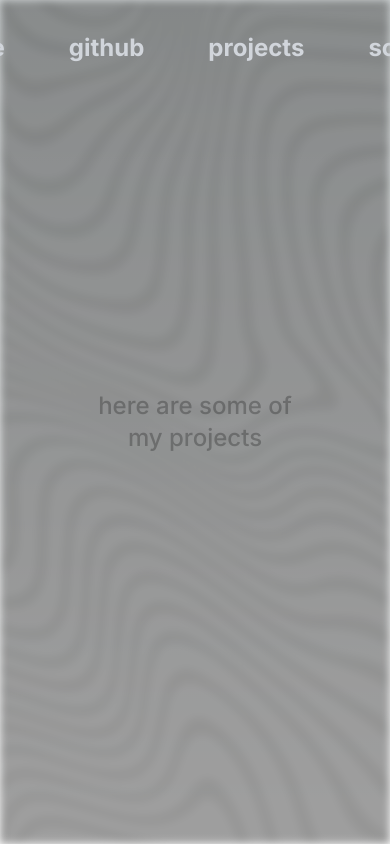
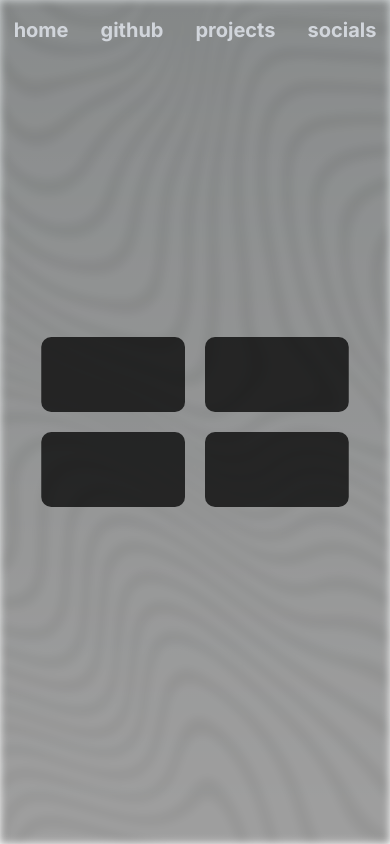
Before and after one commit to sketchycrypt/portfolio-website, a Next.js app: page /projects in a window 390 px wide. Built offline with nearby package versions, Linux system fonts and the light colour scheme.

Commit message:
Refactor navigation bar styling and update project page

```diff
--- a/src/app/page.tsx
+++ b/src/app/page.tsx
@@ -69,27 +69,25 @@ export default function Home() {
           &lt;3
         </div>
       </Link>
-      <div className="fixed top-0 w-full flex justify-center items-end text-2xl font-inter font-bold text-gray-300 text-center">
+      <div className="md:text-2xl fixed top-0 w-full flex justify-center items-end text-xl font-inter font-bold text-gray-300 text-center">
         <Link href="../">
-          <div className="m-8 hover:scale-110 transition ease-in-out duration-150">
+          <div className="md:m-8 m-4 hover:scale-110 transition ease-in-out duration-150">
             home
           </div>
         </Link>
         <Link href="https://github.com/sketchycrypt">
-          <div className="m-8 hover:scale-110 transition ease-in-out duration-150">
+          <div className="md:m-8 m-4 hover:scale-110 transition ease-in-out duration-150">
             github
           </div>
         </Link>
-        <Link href="/projects">
-          <div className="m-8 hover:scale-110 transition ease-in-out duration-150">
+        <Link href="#">
+          <div className="md:m-8 m-4 hover:scale-110 transition ease-in-out duration-150">
             projects
           </div>
         </Link>
-        <Link href="##">
-          <div className="m-8 hover:scale-110 transition ease-in-out duration-150">
+          <div className="md:m-8 m-4 hover:scale-110 transition ease-in-out duration-150" onClick={() => alert("Not done yet")}>
             socials
           </div>
-        </Link>
       </div>
     </main>
   );
--- /dev/null
+++ b/src/app/projects/githubprojectsgrid.tsx
@@ -0,0 +1,32 @@
+// src/app/projects/GitHubProjectsGrid.tsx
+
+import React from 'react';
+import Link from 'next/link';
+
+interface GitHubProject {
+ name: string;
+ url: string;
+}
+
+const projects: GitHubProject[] = [
+ { name: 'new tab', url: 'https://github.com/sketchycrypt/new-tab' },
+ { name: 'othello', url: 'https://github.com/sketchycrypt/Othello' },
+ { name: 'crocrun', url: 'https://github.com/sketchycrypt/crocrun' },
+ { name: 'portfolio', url: 'https://github.com/sketchycrypt/portfolio-website' },
+];
+
+const GitHubProjectsGrid: React.FC = () => {
+ return (
+    <div className="scale-125 md:scale-100 text-center grid grid-cols-2 gap-4 mx-auto my-16">
+      {projects.map((project, index) => (
+        <div key={index} className="bg-black opacity-75 p-4 rounded-lg hover:opacity-100 -highlight transition ease-in-out duration-150">
+          <Link legacyBehavior href={project.url}>
+            <a className="text-center text-xl font-bold">{project.name}</a>
+          </Link>
+        </div>
+      ))}
+    </div>
+ );
+};
+
+export default GitHubProjectsGrid;
--- a/src/app/projects/page.tsx
+++ b/src/app/projects/page.tsx
@@ -4,6 +4,7 @@ import Link from "next/link";
 import background from "../images/bg.png";
 import avatarUrl from "../avatar";
 import React, { useState, useEffect } from "react";
+import GitHubProjectsGrid from "./githubprojectsgrid";
 
 export default function Home() {
   const [avatar, setAvatar] = useState<string | null>(null);
@@ -33,15 +34,14 @@ export default function Home() {
       </div>
 
       <div className="flex flex-col items-center justify-center h-screen">
-        <div className="flex flex-col items-center justify-center hover:transition ease-in-out duration-150 z-20">
-          <div className="font-inter font-medium text-2xl text-center md:text-4xl">
-            <h1 className={hoverEffect}>
-              here are some of <br/> my projects
-              <br />
-            </h1>
+        <div className="hover:transition ease-in-out duration-150 z-10">
+          {/* Wrap the GitHubProjectsGrid in a div to align it with the text */}
+          <div className="flex flex-col items-start justify-center h-screen">
+            <GitHubProjectsGrid />
           </div>
         </div>
       </div>
+
       <Link href="https://tailwindcss.com/docs/guides/nextjs">
         <div
           id="credits"
@@ -51,19 +51,31 @@ export default function Home() {
           &lt;3
         </div>
       </Link>
-      <div className="fixed top-0 w-full flex justify-center items-end text-2xl font-inter font-bold text-gray-300 text-center">
+
+      <div id="navigation-bar" className="md:text-2xl fixed top-0 w-full flex justify-center items-end text-xl font-inter font-bold text-gray-300 text-center">
         <Link href="../">
-          <div className="m-8 hover:scale-110 transition ease-in-out duration-150">home</div>
+          <div className="md:m-8 m-4 hover:scale-110 transition ease-in-out duration-150">
+            home
+          </div>
         </Link>
-        <Link href="https://github.com/sketchycrypt">
-          <div className="m-8 hover:scale-110 transition ease-in-out duration-150">github</div>
+        <Link legacyBehavior href="https://github.com/sketchycrypt">
+          <div className="md:m-8 m-4 hover:scale-110 transition ease-in-out duration-150">
+            github
+          </div>
         </Link>
-        <Link href="/projects">
-          <div className="m-8 hover:scale-110 transition ease-in-out duration-150">projects</div>
+        <Link legacyBehavior href="#">
+          <div className="md:m-8 m-4 hover:scale-110 transition ease-in-out duration-150">
+            projects
+          </div>
         </Link>
-        <Link href="##">
-          <div className="m-8 hover:scale-110 transition ease-in-out duration-150">socials</div>
-        </Link>
+
+
+
+        <div
+          className="md:m-8 m-4 hover:scale-110 transition ease-in-out duration-150"
+          onClick={() => alert("Not done yet")}>
+          socials
+        </div>
       </div>
     </main>
   );
```
